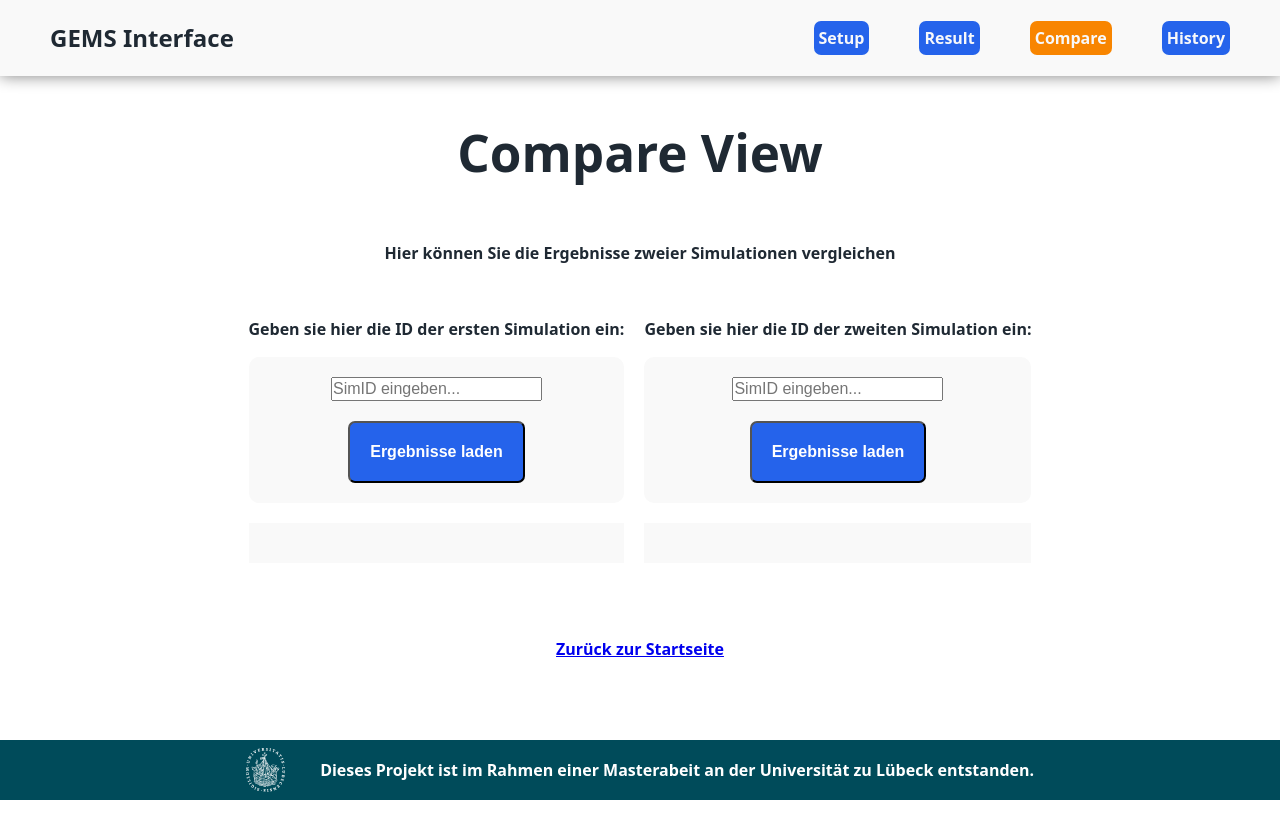
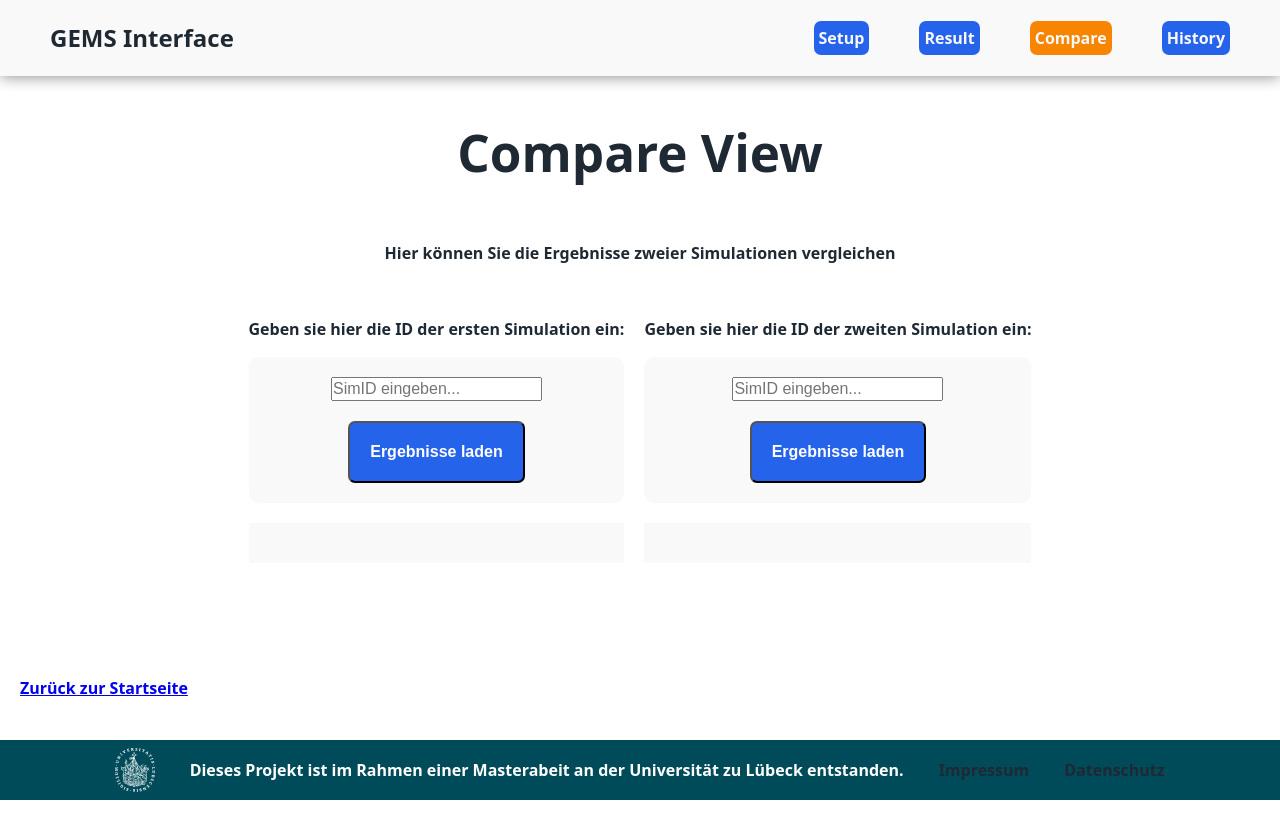
Before and after one commit to cjf999/masterarbeit, a React (Vite) app in the folder packages/frontend/: page /compare in a window 1280 px wide. Shown: the top 838 px of the page. Built offline with nearby package versions, Linux system fonts and the light colour scheme.

Commit message:
further cleanup, fixed links, add dse/imprint

```diff
--- a/packages/frontend/src/App.tsx
+++ b/packages/frontend/src/App.tsx
@@ -1,5 +1,5 @@
 //import dependencies
-import { useLocation, useNavigate } from 'react-router-dom';
+import { useNavigate } from 'react-router-dom';
 import './App.css'
 //import other components
 import Navbar from './components/Navbar';
@@ -7,11 +7,7 @@ import Footer from './components/Footer';
 
 function App() {
 
-  const location = useLocation();
   const navigate = useNavigate();
-  const clickHandler = () => {
-    console.log(location.pathname);
-  }
 
   return (
     <>
@@ -39,7 +35,6 @@ function App() {
         </div>
       </div>
     </div>
-    <button onClick={clickHandler}>Gib aktuelle url aus</button>
     </div>
     <Footer />
     </>
--- a/packages/frontend/src/components/footer.tsx
+++ b/packages/frontend/src/components/footer.tsx
@@ -4,6 +4,8 @@ function Footer(){
             <div className="footer-content">
                 <img id="uzl_svg" src="/src/assets/uzl_logo.svg" alt="uzl_logo" />
                 <p>Dieses Projekt ist im Rahmen einer Masterabeit an der Universität zu Lübeck entstanden.</p>
+                <a id="impressum" href="https://www.imis.uni-luebeck.de/de/impressum">Impressum</a>
+                <a id="datenschutz" href="https://www.imis.uni-luebeck.de/de/datenschutz">Datenschutz</a>
             </div>
         </div>
     )
--- a/packages/frontend/src/index.css
+++ b/packages/frontend/src/index.css
@@ -95,10 +95,20 @@ p {
 .return-link{
   position: fixed;
   bottom: 100px;
-  left: 50px;
+  left: 20px;
 }
 
 /* footer */
+#impressum{
+  text-decoration: none;
+  color: #1F2933;
+}
+
+#datenschutz{
+  text-decoration: none;
+  color: #1F2933;
+}
+
 .footer{
   display: flex;
   position: fixed;
--- a/packages/frontend/src/pages/Compare.tsx
+++ b/packages/frontend/src/pages/Compare.tsx
@@ -30,8 +30,8 @@ function Compare(){
 
             <br/>
 
-            <div style={{textAlign: "center", marginTop: "50px"}}>
-                <Link to={"/"}>Zurück zur Startseite</Link>
+            <div >
+                <Link className="return-link" to={"/"}>Zurück zur Startseite</Link>
             </div>
         </div>
         <Footer />
--- a/packages/frontend/src/pages/History.tsx
+++ b/packages/frontend/src/pages/History.tsx
@@ -3,6 +3,7 @@ import Footer from "../components/Footer";
 import Navbar from "../components/Navbar";
 //import { useEffect, useState } from "react";
 import { Table, TableHead, TableBody, TableContainer, TableRow, TableCell } from "@mui/material";
+import { Link } from "react-router-dom";
 
 //import Routes
 
@@ -73,6 +74,7 @@ const History = () => {
             </TableContainer>
         </div>
         </div>
+        <Link className="return-link" to={"/"}>Zurück zur Startseite</Link>
         <Footer />
     </>
     )
--- a/packages/frontend/src/pages/Result.tsx
+++ b/packages/frontend/src/pages/Result.tsx
@@ -269,7 +269,7 @@ export default function Result() {
             }
             {data && data.status === "completed" && (
                 <div className="status-success">
-                    <Alert severity="success">Status der Simulation: {data.status}. yay!</Alert>
+                    <Alert severity="success">Status der Simulation: {data.status}</Alert>
                 </div>
             )}
             {data && data.status !== "completed" && (
@@ -342,7 +342,9 @@ export default function Result() {
                         <h3>Infektion</h3>
                         <p><strong>Pathogen: </strong>{pathogenTypeInfo?.pathogen}</p>
                         <p><strong>Übertragungsrate: </strong>{pathogenInfo?.transmission_function?.parameters?.transmission_rate}</p>
-                        <p></p>
+                        {pathogenInfo?.transmission_function?.parameters?.transmission_rate > 0.4 && (
+                            <p style={{color: "red"}}>Hohe Ansteckungsgefahr!</p>
+                        )}
                     </div>
                     <div className="config-interventions">
                         <h3>Interventionen</h3>
@@ -358,9 +360,10 @@ export default function Result() {
             </div>
             )}
 
-        {artifacts && (
+        {artifacts.length > 0 && (
         <div className="csv">
             <h2>Downloads:</h2>
+            <p><i>Hier können Sie die Rohdaten der Plots herunterladen</i></p>
             <div className="csv-container">
             {artifacts
             .filter(a => a.type === "csv") //sonst mappen wir über 4 elemente und kriegen leere divs zurück
```
